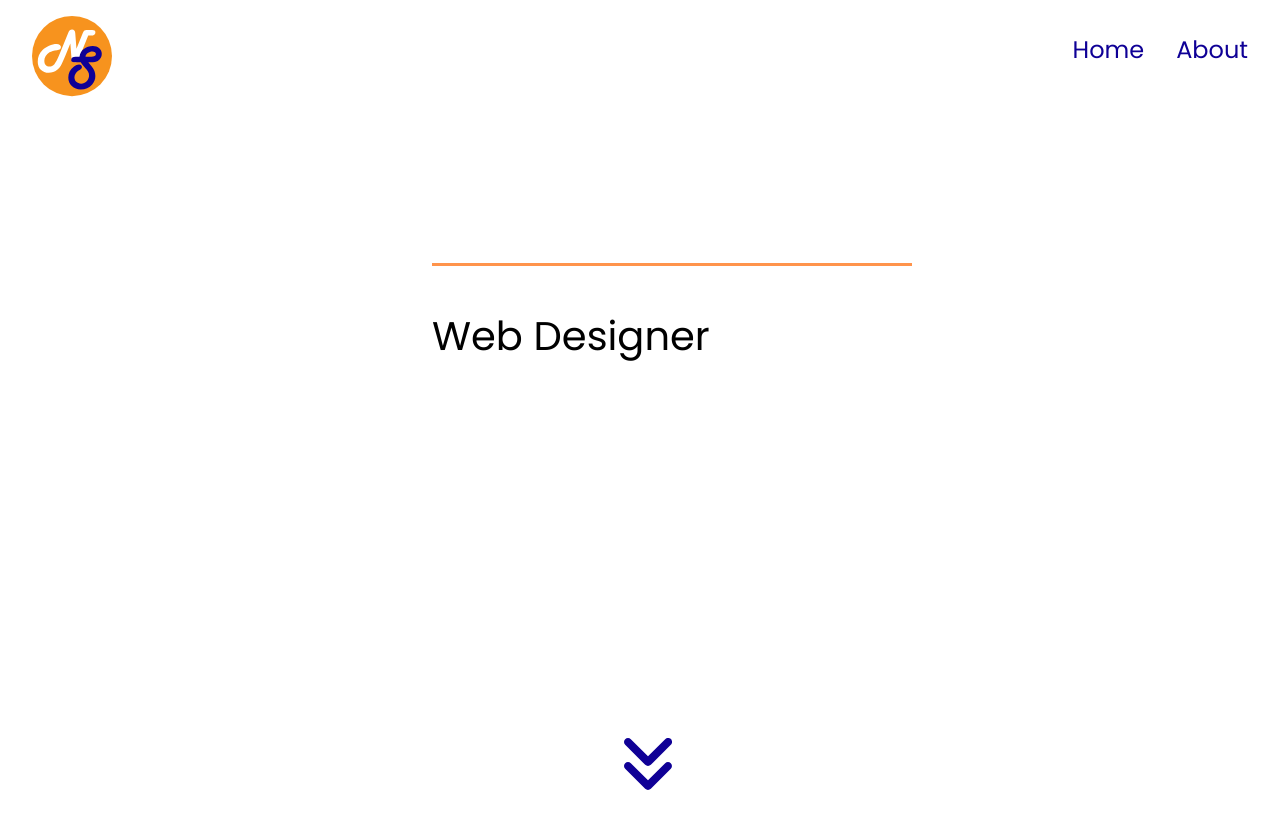
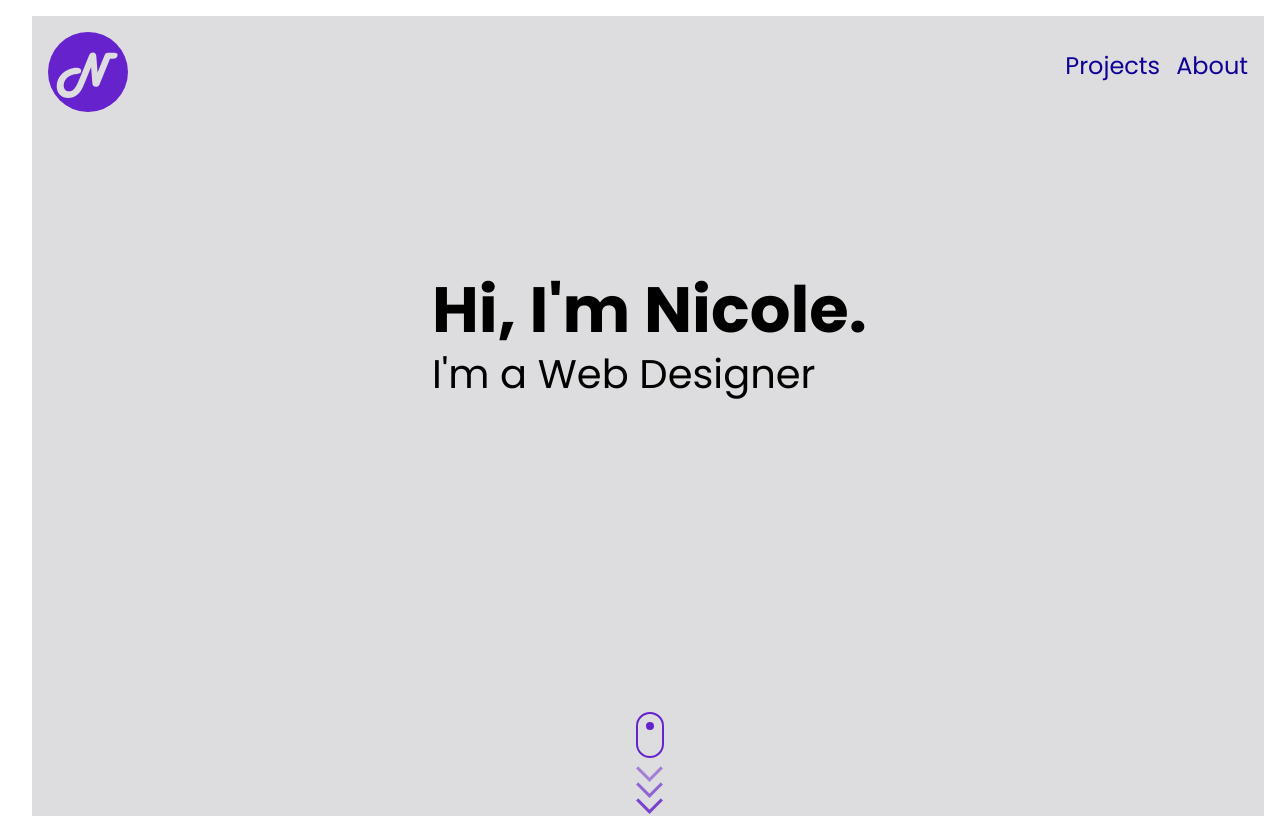
Before and after one commit to nicole-sedillo/nicole-sedillo-portfolio, a React (Vite) app: page / in a window 1280 px wide. Shown: the top 816 px of the page. Built offline with nearby package versions, Linux system fonts and the light colour scheme; no server answers.

Commit message:
modified logo and home page styles

```diff
--- a/src/App.jsx
+++ b/src/App.jsx
@@ -25,7 +25,7 @@ function App() {
             </a>
             <ul>
               <li>
-                <Link to="/">Home</Link>
+                <Link to="/#projects-section">Projects</Link>
               </li>
               <li>
                 <Link to="/about">About</Link>
--- a/src/components/Home.jsx
+++ b/src/components/Home.jsx
@@ -1,7 +1,7 @@
 import React, { useEffect, useState } from "react";
 import { Link } from 'react-router-dom';
 import { getPages, getProjects, fetchImageUrlById } from "../utilities/api";
-import arrow from "../images/arrow.svg";
+
 
 function Home() {
     const [homeData, setHomeData] = useState([]);
@@ -18,7 +18,18 @@ function Home() {
             index = (index + 1) % textOptions.length;
         }, 2000);
 
-        return () => clearInterval(intervalId);
+        // Show mouse scroll after 2 seconds
+        const showMouseScroll = setTimeout(() => {
+            const mouseScroll = document.querySelector('.mouse_scroll');
+            if (mouseScroll) {
+                mouseScroll.style.display = 'block';
+            }
+        }, 2000);
+
+        return () => {
+            clearInterval(intervalId);
+            clearTimeout(showMouseScroll);
+        };
     }, []);
 
 
@@ -63,12 +74,16 @@ function Home() {
         fetchData();
     }, []);
 
-    const handleScrollToProjects = () => {
-        const projectsSection = document.getElementById('projects-section');
-        if (projectsSection) {
-            projectsSection.scrollIntoView({ behavior: 'smooth' });
+    useEffect(() => {
+        // Smooth scroll to projects section when page loads with a hash in the URL
+        const hash = window.location.hash;
+        if (hash === '#projects-section') {
+            const projectsSection = document.getElementById('projects-section');
+            if (projectsSection) {
+                projectsSection.scrollIntoView({ behavior: 'smooth' });
+            }
         }
-    };
+    }, []);
 
     // Function to truncate text
     const truncateText = (text, maxLength) => {
@@ -77,20 +92,28 @@ function Home() {
     };
 
     return (
-        <div>
+        <div className="main-home">
             <header className="home-banner">
                 <section className="home-banner-text">
-                    <h1>{homeData?.[1]?.title?.rendered}</h1>
-                    <p>{developerText}</p>
+                    <h1>Hi, I'm Nicole.</h1>
+                    <p> I'm a {developerText}</p>
                 </section>
-                <a className="projects-link" onClick={handleScrollToProjects}>
-                    <img src={arrow} alt="" />
-                </a>
+
+                <div class="mouse_scroll">
+                    <div class="mouse">
+                        <div class="wheel"></div>
+                        </div>
+                        <div>
+                        <span class="m_scroll_arrows one"></span>
+                        <span class="m_scroll_arrows two"></span>
+                        <span class="m_scroll_arrows three"></span>
+                        </div>
+                    </div>
             </header>
 
             <div className="home-main">
             <a href="#main-content" className="skip-link">Skip to content</a>
-              <section className="home-projects-section" id="projects-section">
+              <section id="projects-section"className="home-projects-section">
                   {projects.map(project => (
                       <div className="project-card" key={project.id}>
                           <Link to={`/project/${project.id}`}>
--- a/src/scss/_banner.scss
+++ b/src/scss/_banner.scss
@@ -1,5 +1,8 @@
 @use "variables" as *;
 
+.main-home {
+    background-color: $primary-color;
+}
 .home-banner {
     height: 100vh;
     display: flex;
@@ -9,15 +12,14 @@
 }
 
 .home-banner h1 {
-    border-bottom: solid;
-    border-color: $secondary-color;
-    padding-bottom: 0.5rem;
     max-width: 20rem;
     font-size: 2.5rem;
+    margin: 0;
 }
 
 .home-banner p {
     font-size: 1.25rem;
+    margin: 0;
 }
 
 .projects-link {
--- a/src/scss/_header.scss
+++ b/src/scss/_header.scss
@@ -1,18 +1,21 @@
 @use "variables" as *;
 
-
+.header-nav {
+    background-color: $primary-color;
+    padding: 0.5rem;
+}
 
 .header-nav {
     display: flex;
     justify-content: space-between;
-    margin-right: 1rem;
+    padding: 1rem;
 }
 
 .header-nav ul {
     list-style: none;
     display: flex;
-    gap: 2rem;
-    padding-left: 6rem;
+    gap: 1rem;
+    padding-left: 1rem;
 }
 
 .header-nav a {
--- /dev/null
+++ b/src/scss/_scroll.scss
@@ -0,0 +1,172 @@
+@use "variables" as *;
+
+
+
+// Mouse scroll animation
+.mouse_scroll {
+    display: block;
+    margin: 0 auto;
+    width: 24px;
+    height: 100px;
+  }
+
+
+  .m_scroll_arrows
+  {
+    display: block;
+    width: 5px;
+    height: 5px;
+    -ms-transform: rotate(45deg); /* IE 9 */
+    -webkit-transform: rotate(45deg); /* Chrome, Safari, Opera */
+    transform: rotate(45deg);
+
+    border-right: solid $secondary-color;
+    border-bottom: solid $secondary-color;
+    margin: 0 0 3px 4px;
+
+    width: 16px;
+    height: 16px;
+  }
+
+
+  .one
+  {
+    margin-top: 1px;
+  }
+
+  .one, .two, .three
+  {
+      -webkit-animation: mouse-scroll 1s infinite;
+      -moz-animation: mouse-scroll 1s infinite;
+      animation: mouse-scroll 1s infinite;
+
+  }
+
+  .one
+  {
+    -webkit-animation-delay: .1s;
+    -moz-animation-delay: .1s;
+    -webkit-animation-direction: alternate;
+
+    animation-direction: alternate;
+    animation-delay: alternate;
+  }
+
+  .two
+  {
+    -webkit-animation-delay: .2s;
+    -moz-animation-delay: .2s;
+    -webkit-animation-direction: alternate;
+
+    animation-delay: .2s;
+    animation-direction: alternate;
+
+    margin-top: -6px;
+  }
+
+  .three
+  {
+    -webkit-animation-delay: .3s;
+    -moz-animation-delay: .3s;
+    -webkit-animation-direction: alternate;
+
+    animation-delay: .3s;
+    animation-direction: alternate;
+
+
+    margin-top: -6px;
+  }
+
+  .mouse {
+    height: 42px;
+    width: 24px;
+    border-radius: 14px;
+    transform: none;
+    border: 2px solid $secondary-color;
+    top: 170px;
+  }
+
+  .wheel {
+    height: 5px;
+    width: 2px;
+    display: block;
+    margin: 5px auto;
+    background: $secondary-color;
+    position: relative;
+
+    height: 4px;
+    width: 4px;
+    border: 2px solid $secondary-color;
+    -webkit-border-radius: 8px;
+            border-radius: 8px;
+  }
+
+  .wheel {
+    -webkit-animation: mouse-wheel 0.6s linear infinite;
+    -moz-animation: mouse-wheel 0.6s linear infinite;
+    animation: mouse-wheel 0.6s linear infinite;
+  }
+
+  @-webkit-keyframes mouse-wheel{
+     0% {
+      opacity: 1;
+      -webkit-transform: translateY(0);
+      -ms-transform: translateY(0);
+      transform: translateY(0);
+    }
+
+    100% {
+      opacity: 0;
+      -webkit-transform: translateY(6px);
+      -ms-transform: translateY(6px);
+      transform: translateY(6px);
+    }
+  }
+  @-moz-keyframes mouse-wheel {
+    0% { top: 1px; }
+    25% { top: 2px; }
+    50% { top: 3px;}
+    75% { top: 2px;}
+    100% { top: 1px;}
+  }
+  @-o-keyframes mouse-wheel {
+
+     0% { top: 1px; }
+    25% { top: 2px; }
+    50% { top: 3px;}
+    75% { top: 2px;}
+    100% { top: 1px;}
+  }
+  @keyframes mouse-wheel {
+
+     0% { top: 1px; }
+    25% { top: 2px; }
+    50% { top: 3px;}
+    75% { top: 2px;}
+    100% { top: 1px;}
+  }
+
+  @-webkit-keyframes mouse-scroll {
+
+    0%   { opacity: 0;}
+    50%  { opacity: .5;}
+    100% { opacity: 1;}
+  }
+  @-moz-keyframes mouse-scroll {
+
+    0%   { opacity: 0; }
+    50%  { opacity: .5; }
+    100% { opacity: 1; }
+  }
+  @-o-keyframes mouse-scroll {
+
+    0%   { opacity: 0; }
+    50%  { opacity: .5; }
+    100% { opacity: 1; }
+  }
+  @keyframes mouse-scroll {
+
+    0%   { opacity: 0; }
+    50%  { opacity: .5; }
+    100% { opacity: 1; }
+  }
--- a/src/scss/_variables.scss
+++ b/src/scss/_variables.scss
@@ -1,6 +1,6 @@
 // Colors
-$primary-color: #ffffff;
-$secondary-color: #FF944C;
+$primary-color: #DDDDDF;
+$secondary-color: #6622CC;
 $accent-color: #0F0096;
 
 // Typography
--- a/src/scss/styles.scss
+++ b/src/scss/styles.scss
@@ -6,3 +6,4 @@
 @use "about";
 @use "projects-single";
 @use "footer";
+@use "scroll";
--- a/src/styles/styles.css
+++ b/src/styles/styles.css
@@ -1,15 +1,20 @@
 @import url("https://fonts.googleapis.com/css2?family=Poppins:ital,wght@0,400;0,700;1,400&display=swap");
+.header-nav {
+  background-color: #DDDDDF;
+  padding: 0.5rem;
+}
+
 .header-nav {
   display: flex;
   justify-content: space-between;
-  margin-right: 1rem;
+  padding: 1rem;
 }
 
 .header-nav ul {
   list-style: none;
   display: flex;
-  gap: 2rem;
-  padding-left: 6rem;
+  gap: 1rem;
+  padding-left: 1rem;
 }
 
 .header-nav a {
@@ -25,7 +30,7 @@
 @media (min-width: 90em) {
   .header-nav a:hover,
   .header-nav a:focus {
-    color: #FF944C;
+    color: #6622CC;
   }
 }
 .logo {
@@ -81,6 +86,10 @@ p {
     font-size: 1.5rem;
   }
 }
+.main-home {
+  background-color: #DDDDDF;
+}
+
 .home-banner {
   height: 100vh;
   display: flex;
@@ -90,15 +99,14 @@ p {
 }
 
 .home-banner h1 {
-  border-bottom: solid;
-  border-color: #FF944C;
-  padding-bottom: 0.5rem;
   max-width: 20rem;
   font-size: 2.5rem;
+  margin: 0;
 }
 
 .home-banner p {
   font-size: 1.25rem;
+  margin: 0;
 }
 
 .projects-link {
@@ -173,7 +181,7 @@ p {
 
 .project-card h3:hover,
 .project-card h3:focus {
-  color: #FF944C;
+  color: #6622CC;
 }
 
 .project-card::before {
@@ -271,13 +279,13 @@ p {
 
 .project-links a {
   background-color: #0F0096;
-  color: #ffffff;
+  color: #DDDDDF;
   padding: 1rem;
   border-radius: 1rem;
 }
 
 .project-links a:hover {
-  background: #FF944C;
+  background: #6622CC;
 }
 
 .view-details-link {
@@ -463,7 +471,7 @@ p {
 }
 
 .tab-navigation button.active {
-  border-left: 2px solid #FF944C;
+  border-left: 2px solid #6622CC;
 }
 
 .tools-used-list ul {
@@ -518,7 +526,7 @@ footer {
   flex-direction: row;
   justify-content: space-between;
   border-top: solid;
-  border-color: #FF944C;
+  border-color: #6622CC;
   margin-top: 2rem;
 }
 
@@ -551,5 +559,200 @@ footer li {
     width: 4rem;
   }
 }
+.mouse_scroll {
+  display: block;
+  margin: 0 auto;
+  width: 24px;
+  height: 100px;
+}
+
+.m_scroll_arrows {
+  display: block;
+  width: 5px;
+  height: 5px;
+  -ms-transform: rotate(45deg); /* IE 9 */
+  -webkit-transform: rotate(45deg); /* Chrome, Safari, Opera */
+  transform: rotate(45deg);
+  border-right: solid #6622CC;
+  border-bottom: solid #6622CC;
+  margin: 0 0 3px 4px;
+  width: 16px;
+  height: 16px;
+}
+
+.one {
+  margin-top: 1px;
+}
+
+.one, .two, .three {
+  -webkit-animation: mouse-scroll 1s infinite;
+  -moz-animation: mouse-scroll 1s infinite;
+  animation: mouse-scroll 1s infinite;
+}
+
+.one {
+  -webkit-animation-delay: 0.1s;
+  -moz-animation-delay: 0.1s;
+  -webkit-animation-direction: alternate;
+  animation-direction: alternate;
+  animation-delay: alternate;
+}
+
+.two {
+  -webkit-animation-delay: 0.2s;
+  -moz-animation-delay: 0.2s;
+  -webkit-animation-direction: alternate;
+  animation-delay: 0.2s;
+  animation-direction: alternate;
+  margin-top: -6px;
+}
+
+.three {
+  -webkit-animation-delay: 0.3s;
+  -moz-animation-delay: 0.3s;
+  -webkit-animation-direction: alternate;
+  animation-delay: 0.3s;
+  animation-direction: alternate;
+  margin-top: -6px;
+}
+
+.mouse {
+  height: 42px;
+  width: 24px;
+  border-radius: 14px;
+  transform: none;
+  border: 2px solid #6622CC;
+  top: 170px;
+}
+
+.wheel {
+  height: 5px;
+  width: 2px;
+  display: block;
+  margin: 5px auto;
+  background: #6622CC;
+  position: relative;
+  height: 4px;
+  width: 4px;
+  border: 2px solid #6622CC;
+  -webkit-border-radius: 8px;
+  border-radius: 8px;
+}
+
+.wheel {
+  -webkit-animation: mouse-wheel 0.6s linear infinite;
+  -moz-animation: mouse-wheel 0.6s linear infinite;
+  animation: mouse-wheel 0.6s linear infinite;
+}
+
+@-webkit-keyframes mouse-wheel {
+  0% {
+    opacity: 1;
+    -webkit-transform: translateY(0);
+    -ms-transform: translateY(0);
+    transform: translateY(0);
+  }
+  100% {
+    opacity: 0;
+    -webkit-transform: translateY(6px);
+    -ms-transform: translateY(6px);
+    transform: translateY(6px);
+  }
+}
+@-moz-keyframes mouse-wheel {
+  0% {
+    top: 1px;
+  }
+  25% {
+    top: 2px;
+  }
+  50% {
+    top: 3px;
+  }
+  75% {
+    top: 2px;
+  }
+  100% {
+    top: 1px;
+  }
+}
+@-o-keyframes mouse-wheel {
+  0% {
+    top: 1px;
+  }
+  25% {
+    top: 2px;
+  }
+  50% {
+    top: 3px;
+  }
+  75% {
+    top: 2px;
+  }
+  100% {
+    top: 1px;
+  }
+}
+@keyframes mouse-wheel {
+  0% {
+    top: 1px;
+  }
+  25% {
+    top: 2px;
+  }
+  50% {
+    top: 3px;
+  }
+  75% {
+    top: 2px;
+  }
+  100% {
+    top: 1px;
+  }
+}
+@-webkit-keyframes mouse-scroll {
+  0% {
+    opacity: 0;
+  }
+  50% {
+    opacity: 0.5;
+  }
+  100% {
+    opacity: 1;
+  }
+}
+@-moz-keyframes mouse-scroll {
+  0% {
+    opacity: 0;
+  }
+  50% {
+    opacity: 0.5;
+  }
+  100% {
+    opacity: 1;
+  }
+}
+@-o-keyframes mouse-scroll {
+  0% {
+    opacity: 0;
+  }
+  50% {
+    opacity: 0.5;
+  }
+  100% {
+    opacity: 1;
+  }
+}
+@keyframes mouse-scroll {
+  0% {
+    opacity: 0;
+  }
+  50% {
+    opacity: 0.5;
+  }
+  100% {
+    opacity: 1;
+  }
+}
 
 /*# sourceMappingURL=styles.css.map */
```
Also changed, not shown: src/images/favicon.svg, 1 other file (tests, documents, lock files or other folders).
